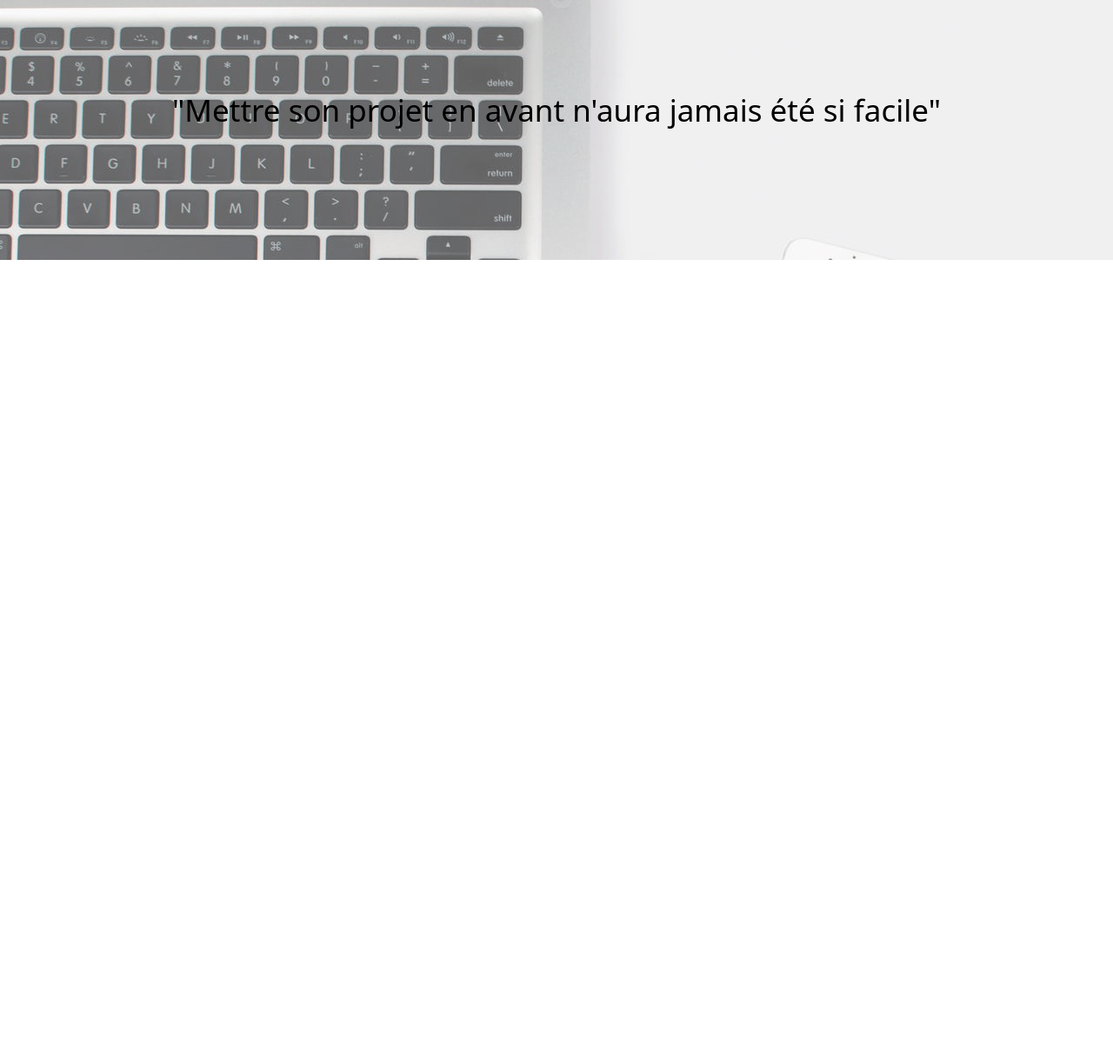
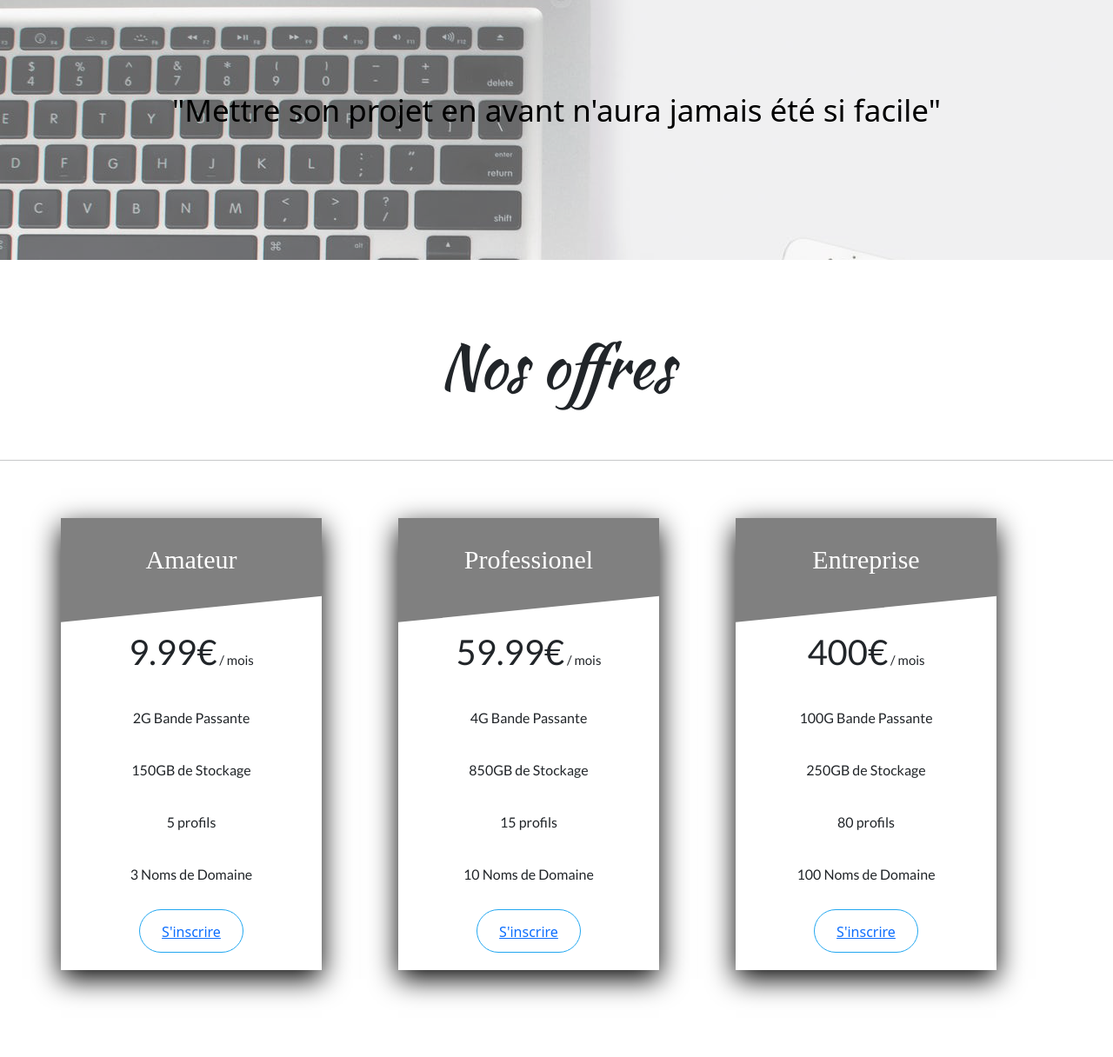
Before and after one commit to RENZOZ78/ORNIKAR, a PHP site: page / in a window 1280 px wide. Shown: the part 2462-3678 px from the top of the page at 87% size. Before the commit the page ends 2761 px from the top, so only its background shows below. Run offline with PHP 8.4, Linux system fonts and the light colour scheme; some libraries are stand-ins or nearby versions.

Commit message:
cartd css

```diff
--- a/index.html
+++ b/index.html
@@ -32,7 +32,7 @@
 
             <nav class="navbar navbar-expand-md bg-dark navbar-dark fixed-top id="main-nav>
                 <div class="container">
-                    <a href="index.html" class="navbar-brand" >Ornicar</a>
+                    <a href="index.html" class="navbar-brand" >Ornikar</a>
                     <button class="navbar-toggler" data-toggle="collapse" data-target="#navbarCollapse">
                         <span class="navbar-toggler-icon" ></span>
                     </button>
@@ -221,6 +221,69 @@
        </div>
    </section>
 
+   <!-- Cartes -->
+
+   <section id="prix">
+       <h2 class="text-center offreH">Nos offres</h2>
+       <hr>
+       <div id="cartes" class="container">
+           <div class="row">
+
+                <div class="col-lg-4">
+                    <div class="threeCards">
+                        <div class="header">
+                            <h2><span id="spanPrix">9.99€</span> / mois</h2>
+                            <div class="type">
+                                <h2>Amateur</h2>
+                            </div>
+                        </div>
+
+                        <div class="details">2G Bande Passante</div>
+                        <div class="details">150GB de Stockage</div>
+                        <div class="details">5 profils</div>
+                        <div class="details">3 Noms de Domaine</div>
+                        <div id="btn"><a href="#">S'inscrire</a></div>
+                    </div>
+                </div>
+
+                <div class="col-lg-4">
+                    <div class="threeCards">
+                        <div class="header">
+                            <h2><span id="spanPrix">59.99€</span> / mois</h2>
+                            <div class="type">
+                                <h2>Professionel</h2>
+                            </div>
+                        </div>
+
+                        <div class="details">4G Bande Passante</div>
+                        <div class="details">850GB de Stockage</div>
+                        <div class="details">15 profils</div>
+                        <div class="details">10 Noms de Domaine</div>
+                        <div id="btn"><a href="#">S'inscrire</a></div>
+                    </div>
+                </div>
+
+                <div class="col-lg-4">
+                    <div class="threeCards">
+                        <div class="header">
+                            <h2><span id="spanPrix">400€</span> / mois</h2>
+                            <div class="type">
+                                <h2>Entreprise</h2>
+                            </div>
+                        </div>
+
+                        <div class="details">100G Bande Passante</div>
+                        <div class="details">250GB de Stockage</div>
+                        <div class="details">80 profils</div>
+                        <div class="details">100 Noms de Domaine</div>
+                        <div id="btn"><a href="#">S'inscrire</a></div>
+                    </div>
+                </div>
+
+           </div>
+       </div>
+   </section>
+
 
 
      <!-- Scripts -->
--- a/style.css
+++ b/style.css
@@ -102,3 +102,111 @@ h1{
     color: #000;
     font-weight: 400;
 }
+
+/* Cartes */
+
+.offreH{
+    font-size: 70px;
+    padding-top: 80px;
+    padding-bottom: 50px;
+    font-family: 'Kaushan Script';
+}
+
+#cartes{
+    padding: 50px 0 100px 0;
+}
+
+.threeCards{
+    width: 300px;
+    height: 520px;
+    position: relative;
+    transition: 0.2s ease-in;
+    box-shadow: 0px 10px 30px #000;
+}
+
+.threeCards:hover{
+    transform:scale(1.1);
+}
+
+.header{
+    height: 200px;
+    width: 300px;
+    position: relative;
+    background: rgba(216, 216, blu216, 0.5)
+}
+
+.header h2{
+    margin: 0;
+    position: relative;
+    top: 130px;
+    text-align: center;
+    font-family: 'Lato';
+    font-size: 15px;
+
+}
+
+#spanPrix{
+    font-size: 40px;
+}
+
+.type{
+    height: 120px;
+    width: 300px;
+    background: rgba(2,2,2,0.5);
+    clip-path: polygon(0 0, 100% 0, 100% 75%, 0 100%);
+    position: absolute;
+    top: 0;
+}
+
+.type h2{
+    margin: 0;
+    text-align: center;
+    color: #fff;
+    font-family: 'kaushan script ';
+    font-size: 30px;
+    position: relative;
+    top: 30px;
+}
+
+.details{
+    background: #fff;
+    text-align: center;
+    height: 60px;
+    line-height: 60px;
+    font-family: 'Lato';
+    transition: all 0.5s ease-in;
+
+}
+
+.details:hover{
+    background: rgba(181, 208, 230, 0.1);
+
+}
+
+#btn {
+    background: #fff;
+    height: 50px;
+
+}
+
+#btn a {
+    background: #fff;
+    height: 50px;
+    width: 120px;
+    display: block;
+    margin: auto;
+    text-align: center;
+    line-height: 50px;
+    position: relative;
+    top: 10px;
+    border-radius: 30px;
+    border: 1px solid #22a7f0;
+    transition: all 0.2s ease-in;
+}
+
+
+#btn a:hover{
+    background: rgba(6,136,206,0.8);
+    color: #fff;
+
+}
```
